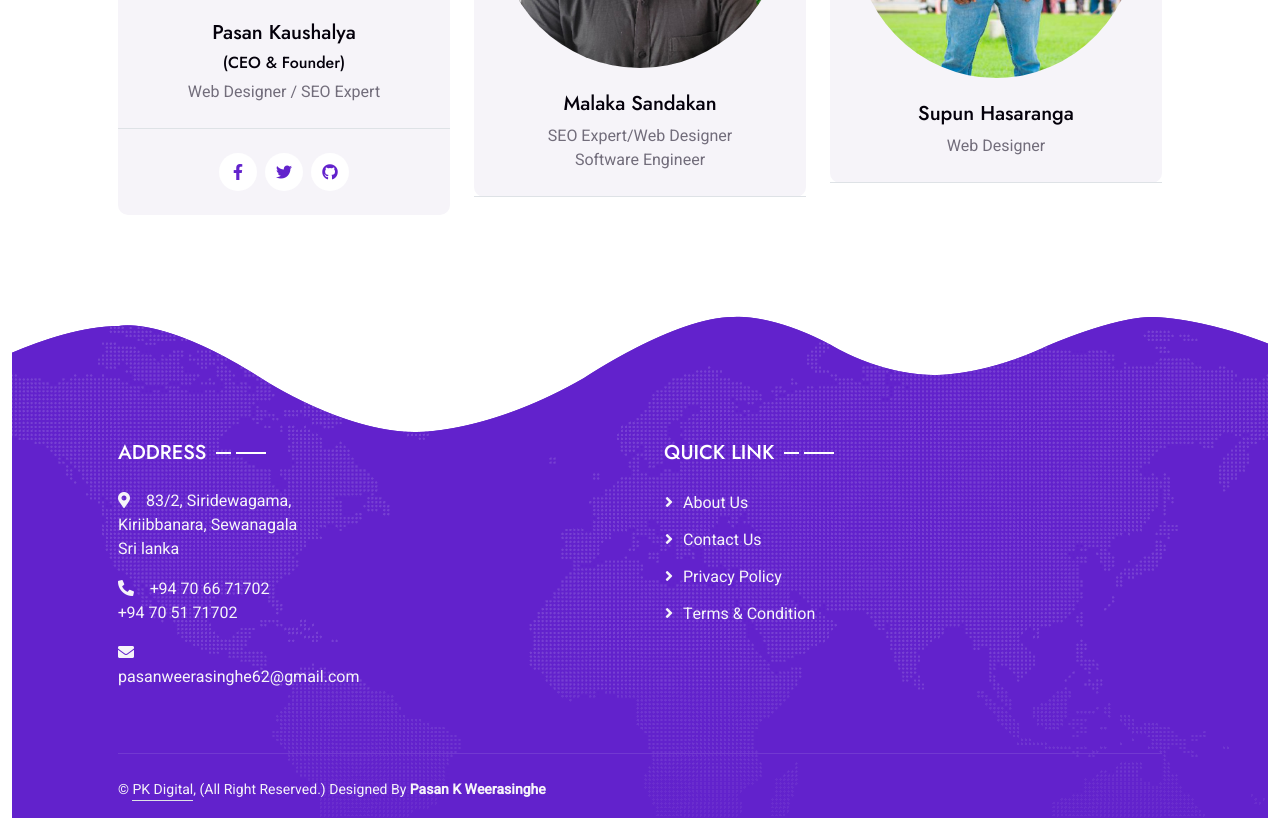
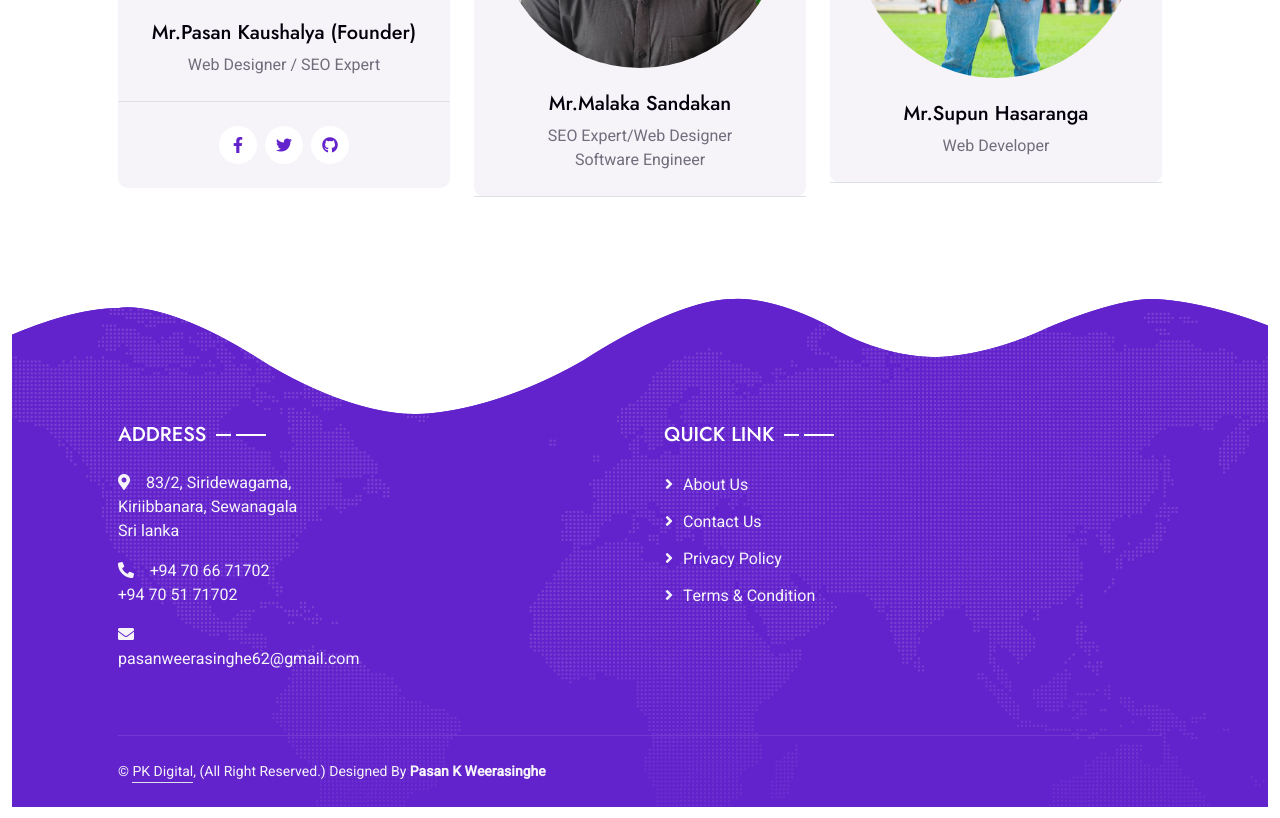
Before and after one commit to pasan0/Digi-Agency, a plain HTML site: page index.html in a window 1280 px wide. Shown: the part 5389-6207 px from the top of the page. Drawn offline with nearby package versions, Linux system fonts and the light colour scheme.

Commit message:
updt.new

```diff
--- a/index.html
+++ b/index.html
@@ -485,8 +485,8 @@
                         <div class="team-item bg-light rounded">
                             <div class="text-center border-bottom p-4">
                                 <img class="img-fluid rounded-circle mb-4" src="img/team-120.jpg" alt="">
-                                <h5>Pasan Kaushalya</h5>
-                                <h6>(CEO & Founder)</h6>
+                                <h5>Mr.Pasan Kaushalya (Founder)</h5>
+                                <h6></h6>
                                 <span> Web Designer / SEO Expert</span>
                             </div>
                             <div class="d-flex justify-content-center p-4">
@@ -502,7 +502,7 @@
                         <div class="team-item bg-light rounded">
                             <div class="text-center border-bottom p-4">
                                 <img class="img-fluid rounded-circle mb-4" src="img/team-15.jpg" alt="">
-                                <h5>Malaka Sandakan</h5>
+                                <h5>Mr.Malaka Sandakan</h5>
                                 <span>SEO Expert/Web Designer<br>Software Engineer</span>
                             </div>
                             <!-- <div class="d-flex justify-content-center p-4">
@@ -518,8 +518,8 @@
                         <div class="team-item bg-light rounded">
                             <div class="text-center border-bottom p-4">
                                 <img class="img-fluid rounded-circle mb-4" src="img/team-13.jpg" alt="">
-                                <h5>Supun Hasaranga</h5>
-                                <span>Web Designer</span>
+                                <h5>Mr.Supun Hasaranga</h5>
+                                <span>Web Developer</span>
                             </div>
                             <!-- <div class="d-flex justify-content-center p-4">
                                 <a class="btn btn-square mx-1" href=""><i class="fab fa-facebook-f"></i></a>
```
